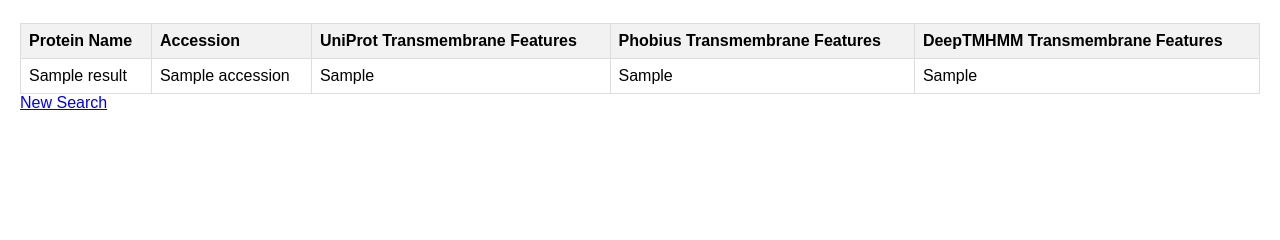
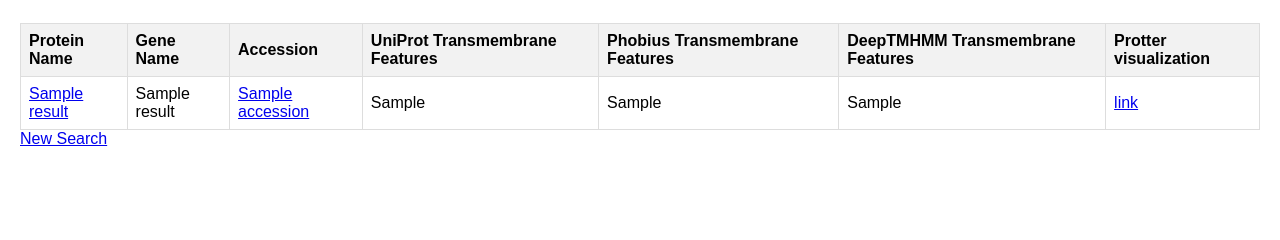
Before and after one commit to hwllffrdd/Transmembrane-Proteins-3000, a Flask app: template templates/results.html in a window 1280 px wide. Shown: the part 77-317 px from the top of the page. Run offline with Flask 3, Linux system fonts and the light colour scheme; the template is opened without the code that fills it: most values are stand-ins (such as "Sample title", 1, 10 or a date in 2020).

Commit message:
sync with human imps website

```diff
--- a/main.py
+++ b/main.py
@@ -51,7 +51,7 @@ def get_uniprot_data(query):
         elif not transmembrane_helical_features:
             feature_info = "0 transmembrane helical regions"
         else:
-            feature_info = f"{len(transmembrane_helical_features)} transmembrane helical regions: "
+            feature_info = f"{len(transmembrane_helical_features)} transmembrane helical region{'s' if len(transmembrane_helical_features) != 1 else ''}: "
             feature_info += ", ".join([f"{start}-{end}" for start, end in transmembrane_helical_features])
 
         # Check for matches: exact for gene name and accession, partial for protein name
@@ -183,8 +183,8 @@ def index():
             combined_item = uniprot_item.copy()
             accession = uniprot_item['accession']
             csv_item = csv_dict.get(accession)
-            combined_item['csv_feature_info'] = csv_item['feature_info'] if csv_item else 'No data'
-            combined_item['tsv_feature_info'] = tsv_results.get(accession, 'No data')
+            combined_item['phobius_feature_info'] = csv_item['feature_info'] if csv_item else 'No data'
+            combined_item['deeptmhmm_feature_info'] = tsv_results.get(accession, 'No data')
             combined_results.append(combined_item)
         return render_template('results.html', results=combined_results, query=query)
     return render_template('index.html')
--- a/templates/index.html
+++ b/templates/index.html
@@ -2,12 +2,12 @@
 <html lang="en">
 <head>
     <meta charset="UTF-8">
-    <title>Uniprot Transmembrane Helix Fetcher</title>
+    <title>Transmembrane Proteins 3000</title>
     <link rel="stylesheet" href="{{ url_for('static', filename='styles.css') }}"></head>
 <body>
-    <h1>UniProt Query</h1>
+    <h1>Transmembrane Proteins 3000</h1>
     <form method="POST">
-        <label for="query">Enter your query:</label>
+        <label for="query">Enter your query (protein name, e.g. 'neural cell adhesion molecule'):</label>
         <input type="text" id="query" name="query" required>
         <button type="submit">Search</button>
     </form>
--- a/templates/results.html
+++ b/templates/results.html
@@ -2,7 +2,7 @@
 <html lang="en">
 <head>
     <meta charset="UTF-8">
-    <title>Uniprot Transmembrane Helix Fetcher</title>
+    <title>Transmembrane Proteins 3000</title>
     <link rel="stylesheet" href="{{ url_for('static', filename='styles.css') }}">
 </head>
 <body>
@@ -11,20 +11,24 @@
             <thead>
                 <tr>
                     <th>Protein Name</th>
+                    <th>Gene Name</th>
                     <th>Accession</th>
                     <th>UniProt Transmembrane Features</th>
                     <th>Phobius Transmembrane Features</th>
                     <th>DeepTMHMM Transmembrane Features</th>
+                    <th>Protter visualization</th>
                 </tr>
             </thead>
             <tbody>
                 {% for result in results %}
                 <tr>
-                    <td>{{ result.name }}</td>
-                    <td>{{ result.accession }}</td>
+                    <td><a href="https://www.uniprot.org/uniprotkb/{{ result.accession }}/entry">{{ result.name }}</a></td>
+                    <td>{{ result.gene_name }}</td>
+                    <td><a href="https://www.uniprot.org/uniprotkb/{{ result.accession }}/entry">{{ result.accession }}</a></td>
                     <td>{{ result.feature_info }}</td>
-                    <td>{{ result.csv_feature_info }}</td>
-                    <td>{{ result.tsv_feature_info }}</td>
+                    <td>{{ result.phobius_feature_info }}</td>
+                    <td>{{ result.deeptmhmm_feature_info }}</td>
+                    <td><a href="https://wlab.ethz.ch/protter/#up={{ result.accession }}&tm=auto&mc=lightsalmon&lc=blue&tml=numcount&numbers&format=svg">link</a></td>
                 </tr>
                 {% endfor %}
             </tbody>
```
